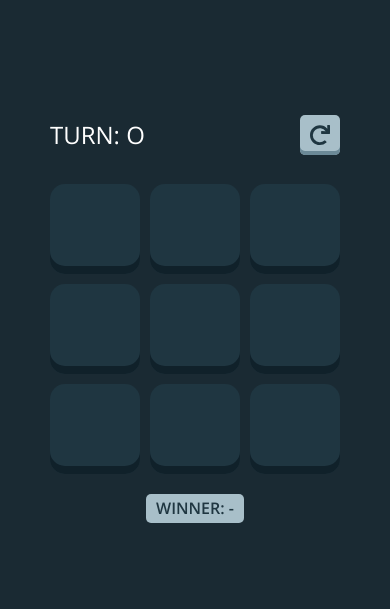
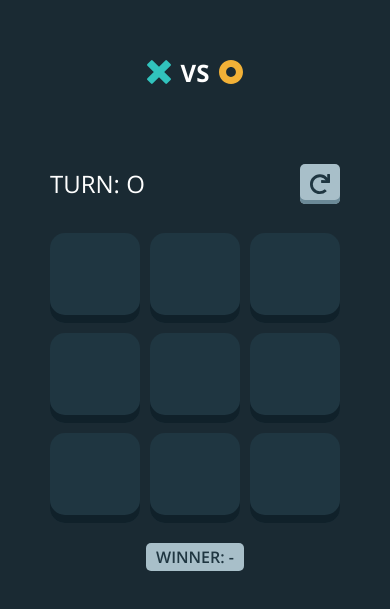
Before and after one commit to sukhrobbeksoatov/tic-tac-toe, a plain HTML site: page index.html in a window 390 px wide. Shown: the part 107-716 px from the top of the page. Drawn offline with nearby package versions, Linux system fonts and the light colour scheme.

Commit message:
add changes

```diff
--- a/index.html
+++ b/index.html
@@ -26,6 +26,10 @@
       <!-- WRAPPER -->
       <div class="game">
         <div class="game-wrapper">
+          <h2 class="game__title">
+            <img src="images/x.svg" alt="x"><span>VS</span>
+            <img src="images/o.svg" alt="0">
+          </h2>
           <header class="header">
             <div class="header__turn" data-turn-text>turn:</div>
             <button class="header__restart" data-restart>
--- a/scss/blocks/_game.scss
+++ b/scss/blocks/_game.scss
@@ -2,6 +2,37 @@
   max-height: 700px;
   width: 100%;
   user-select: none;
+}
+
+.game__title {
+  font-size: 44px;
+  display: flex;
+  align-items: center;
+  justify-content: center;
+  text-align: center;
+  margin-bottom: 70px;
+  gap: 10px;
+
+  img {
+    width: 40px;
+    height: auto;
+
+    @media only screen and (max-width: 768px) {
+      width: 34px;
+    }
+
+    @media only screen and (max-width: 465px) {
+      width: 24px;
+    }
+  }
+
+  @media only screen and (max-width: 768px) {
+    font-size: 34px;
+  }
+
+  @media only screen and (max-width: 465px) {
+    font-size: 24px;
+  }
 }
 
 .game-board {
@@ -61,7 +92,6 @@
     }
   }
 
-
   @media only screen and (max-width: 768px) {
     width: 110px;
     height: 110px;
```
Also changed, not shown: css/main.css, 1 other file. Lines whose indentation alone changed are shown as unchanged.
